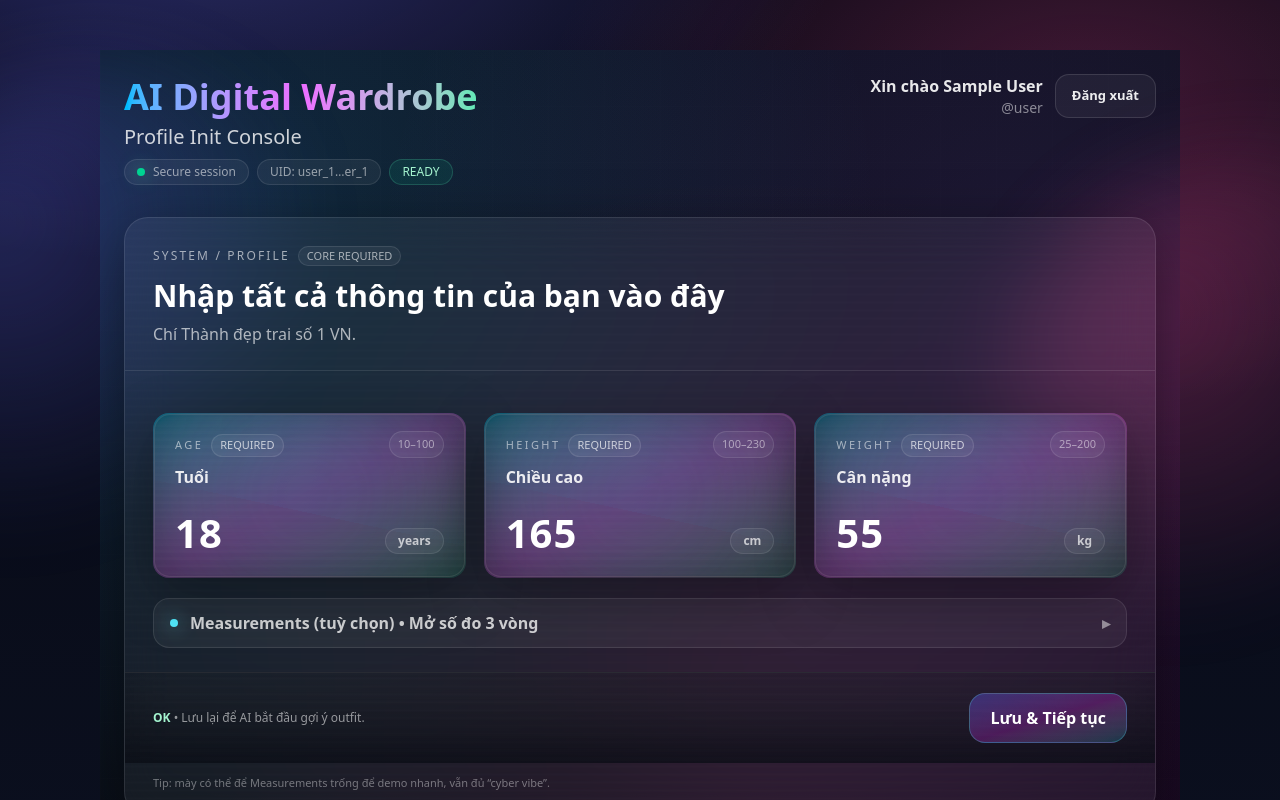
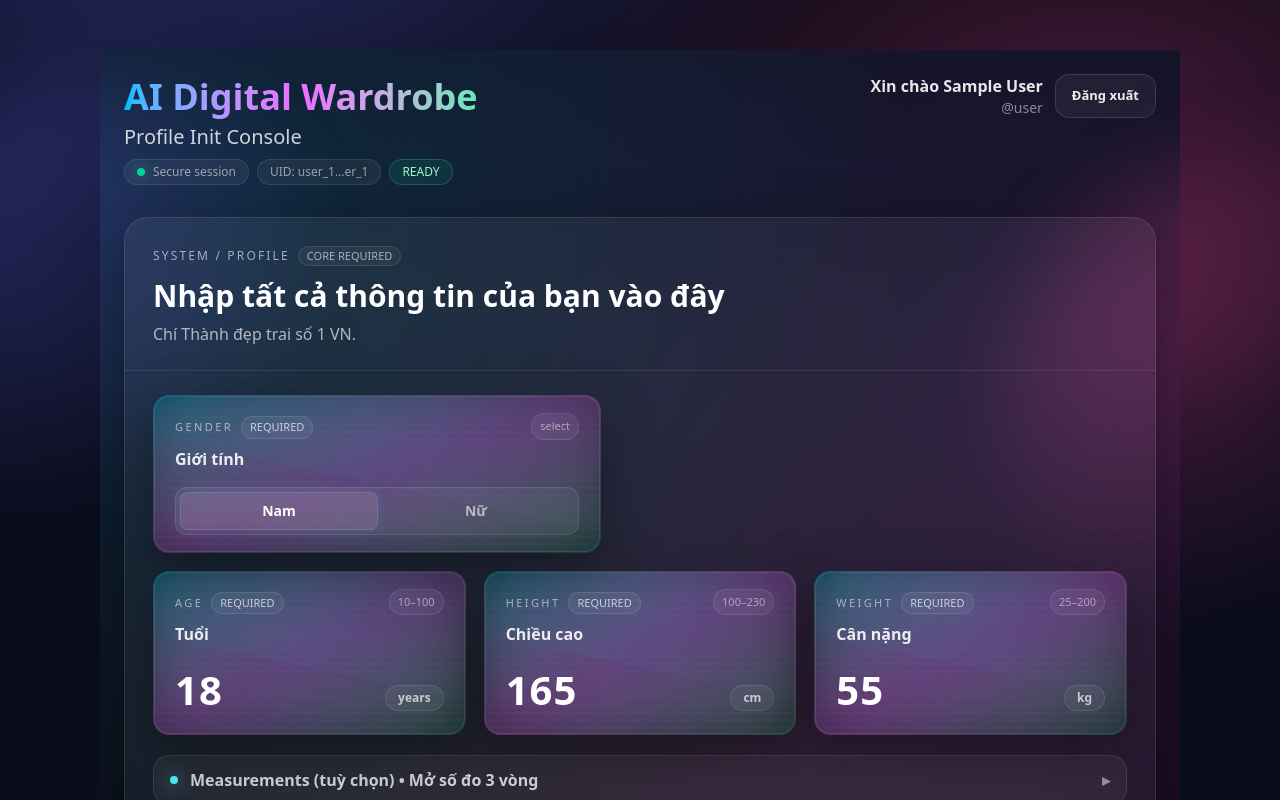
Before and after one commit to toilact/ai-digital-wardrobe, a Next.js app: page /onboarding in a window 1280 px wide. Shown: the top 800 px of the page. Built offline with nearby package versions, Linux system fonts and the light colour scheme; no server answers; the database is empty; sample sign-in values are in the browser's storage.

Commit message:
da them gioi tinh vao roi nha

```diff
--- a/src/app/onboarding/page.tsx
+++ b/src/app/onboarding/page.tsx
@@ -9,6 +9,8 @@ import LogoutButton from "@/components/LogoutButton";
 function emailPrefix(email?: string | null) {
   return (email || "").split("@")[0] || "";
 }
+
+type Gender = "male" | "female";
 
 function MetricCard({
   code,
@@ -30,7 +32,6 @@ function MetricCard({
   return (
     <div className="rounded-2xl p-[1px] bg-gradient-to-br from-cyan-400/35 via-fuchsia-400/30 to-emerald-400/20">
       <div className="relative cy-hud rounded-2xl border border-white/10 bg-black/30 backdrop-blur-xl px-5 py-4 shadow-[0_18px_55px_rgba(0,0,0,.35)] overflow-hidden">
-        {/* tiny glow */}
         <div className="pointer-events-none absolute -inset-24 opacity-40 blur-3xl bg-[radial-gradient(circle,rgba(56,189,248,.35),transparent_60%)]" />
 
         <div className="relative flex items-start justify-between gap-3">
@@ -69,7 +70,6 @@ function MetricCard({
           </span>
         </div>
 
-        {/* HUD corners */}
         <div
           aria-hidden="true"
           className="pointer-events-none absolute inset-0 rounded-2xl opacity-70
@@ -88,6 +88,78 @@ function MetricCard({
   );
 }
 
+function GenderToggle({
+  value,
+  onChange,
+}: {
+  value: Gender;
+  onChange: (v: Gender) => void;
+}) {
+  return (
+    <div className="max-w-md">
+      <div className="rounded-2xl p-[1px] bg-gradient-to-br from-cyan-400/35 via-fuchsia-400/30 to-emerald-400/20">
+        <div className="relative cy-hud rounded-2xl border border-white/10 bg-black/30 backdrop-blur-xl px-5 py-4 shadow-[0_18px_55px_rgba(0,0,0,.35)] overflow-hidden">
+          <div className="pointer-events-none absolute -inset-24 opacity-30 blur-3xl bg-[radial-gradient(circle,rgba(56,189,248,.30),transparent_60%)]" />
+
+          <div className="relative flex items-start justify-between gap-3">
+            <div>
+              <div className="inline-flex items-center gap-2">
+                <span className="text-[11px] tracking-[0.22em] text-white/55">GENDER</span>
+                <span className="text-[11px] text-white/70 px-2 py-[2px] rounded-full border border-white/10 bg-white/5">
+                  REQUIRED
+                </span>
+              </div>
+              <div className="mt-2 text-white/90 font-semibold">Giới tính</div>
+            </div>
+
+            <div className="text-[11px] text-white/50 px-2 py-1 rounded-full border border-white/10 bg-white/5">
+              select
+            </div>
+          </div>
+
+          <div className="relative mt-4">
+            <div className="inline-flex w-full rounded-xl border border-white/10 bg-white/5 p-1">
+              <button
+                type="button"
+                onClick={() => onChange("male")}
+                className={`flex-1 rounded-lg px-3 py-2 text-sm font-semibold transition ${
+                  value === "male"
+                    ? "bg-white/10 text-white border border-white/10 shadow-[0_0_18px_rgba(56,189,248,.18)]"
+                    : "text-white/60 hover:text-white/80"
+                }`}
+              >
+                Nam
+              </button>
+
+              <button
+                type="button"
+                onClick={() => onChange("female")}
+                className={`flex-1 rounded-lg px-3 py-2 text-sm font-semibold transition ${
+                  value === "female"
+                    ? "bg-white/10 text-white border border-white/10 shadow-[0_0_18px_rgba(56,189,248,.18)]"
+                    : "text-white/60 hover:text-white/80"
+                }`}
+              >
+                Nữ
+              </button>
+            </div>
+          </div>
+
+          <div
+            aria-hidden="true"
+            className="pointer-events-none absolute inset-0 rounded-2xl opacity-70
+            [background:
+            linear-gradient(to_right,rgba(34,211,238,.55),transparent_35%)_top_left/28px_1px_no-repeat,
+            linear-gradient(to_bottom,rgba(34,211,238,.55),transparent_35%)_top_left/1px_28px_no-repeat,
+            linear-gradient(to_left,rgba(168,85,247,.55),transparent_35%)_top_right/28px_1px_no-repeat,
+            linear-gradient(to_bottom,rgba(168,85,247,.55),transparent_35%)_top_right/1px_28px_no-repeat]"
+          />
+        </div>
+      </div>
+    </div>
+  );
+}
+
 export default function OnboardingPage() {
   const { user, loading } = useAuth();
   const router = useRouter();
@@ -96,6 +168,7 @@ export default function OnboardingPage() {
   const [saving, setSaving] = useState(false);
   const [advancedOpen, setAdvancedOpen] = useState(false);
 
+  const [gender, setGender] = useState<Gender>("male"); // ✅ chỉ 2 giới tính
   const [age, setAge] = useState<number>(18);
   const [heightCm, setHeightCm] = useState<number>(165);
   const [weightKg, setWeightKg] = useState<number>(55);
@@ -133,6 +206,7 @@ export default function OnboardingPage() {
   }, [age, heightCm, weightKg]);
 
   const validate = () => {
+    if (gender !== "male" && gender !== "female") return "Giới tính không hợp lệ.";
     if (age < 10 || age > 100) return "Tuổi không hợp lệ.";
     if (heightCm < 100 || heightCm > 230) return "Chiều cao không hợp lệ.";
     if (weightKg < 25 || weightKg > 200) return "Cân nặng không hợp lệ.";
@@ -149,6 +223,7 @@ export default function OnboardingPage() {
     setSaving(true);
     try {
       await upsertUserProfile(user.uid, {
+        gender,
         age,
         heightCm,
         weightKg,
@@ -170,14 +245,12 @@ export default function OnboardingPage() {
 
   return (
     <div className="min-h-screen relative text-white overflow-hidden">
-      {/* Background (cyber giống dashboard) */}
       <div className="absolute inset-0 -z-10 bg-gradient-to-br from-[#0b1020] via-[#0a0f18] to-[#12061a]" />
       <div className="absolute inset-0 -z-10 opacity-60 bg-[radial-gradient(circle_at_15%_20%,rgba(56,189,248,.25),transparent_55%)]" />
       <div className="absolute inset-0 -z-10 opacity-60 bg-[radial-gradient(circle_at_85%_30%,rgba(168,85,247,.22),transparent_60%)]" />
       <div className="absolute inset-0 -z-10 opacity-50 bg-[radial-gradient(circle_at_60%_85%,rgba(236,72,153,.16),transparent_60%)]" />
       <div className="absolute inset-0 -z-10 opacity-[0.10] [background-image:linear-gradient(to_right,rgba(255,255,255,.06)_1px,transparent_1px),linear-gradient(to_bottom,rgba(255,255,255,.06)_1px,transparent_1px)] [background-size:56px_56px]" />
 
-      {/* Top */}
       <header className="mx-auto w-full max-w-6xl px-6 pt-6">
         <div className="flex items-start justify-between gap-4">
           <div>
@@ -185,9 +258,7 @@ export default function OnboardingPage() {
               <span className="bg-gradient-to-r from-sky-400 via-fuchsia-400 to-emerald-300 bg-clip-text text-transparent">
                 AI Digital Wardrobe
               </span>
-              <div className="mt-1 text-white/80 text-lg md:text-xl font-medium">
-                Profile Init Console
-              </div>
+              <div className="mt-1 text-white/80 text-lg md:text-xl font-medium">Profile Init Console</div>
             </h1>
 
             <div className="mt-2 flex flex-wrap items-center gap-2 text-xs text-white/55">
@@ -222,10 +293,8 @@ export default function OnboardingPage() {
         </div>
       </header>
 
-      {/* Body */}
       <main className="mx-auto w-full max-w-6xl px-6 pt-8 pb-10">
         <div className="cy-hud-panel rounded-3xl border border-white/10 bg-white/5 backdrop-blur-xl shadow-[0_18px_60px_rgba(0,0,0,.45)] overflow-hidden">
-          {/* Title strip */}
           <div className="px-7 py-6 border-b border-white/10">
             <div className="inline-flex items-center gap-2 text-xs tracking-[0.18em] text-white/60">
               SYSTEM / PROFILE
@@ -233,16 +302,17 @@ export default function OnboardingPage() {
                 CORE REQUIRED
               </span>
             </div>
-            <div className="mt-3 text-2xl md:text-3xl font-semibold text-white">
-              Nhập tất cả thông tin của bạn vào đây
-            </div>
-            <p className="mt-2 text-white/65">
-              Chí Thành đẹp trai số 1 VN.
-            </p>
+            <div className="mt-3 text-2xl md:text-3xl font-semibold text-white">Nhập tất cả thông tin của bạn vào đây</div>
+            <p className="mt-2 text-white/65">Chí Thành đẹp trai số 1 VN.</p>
           </div>
 
-          {/* Cards */}
           <div className="px-7 pt-6">
+            {/* ✅ Gọn như code cũ: chỉ thêm ô giới tính nhỏ ở trên */}
+            <div className="mb-4">
+              <GenderToggle value={gender} onChange={setGender} />
+            </div>
+
+            {/* ✅ Grid y chang code cũ */}
             <div className="grid gap-4 md:grid-cols-3">
               <MetricCard
                 code="AGE"
@@ -273,7 +343,6 @@ export default function OnboardingPage() {
               />
             </div>
 
-            {/* Optional toggle */}
             <button
               type="button"
               onClick={() => setAdvancedOpen((s) => !s)}
@@ -286,35 +355,13 @@ export default function OnboardingPage() {
 
             {advancedOpen ? (
               <div className="mt-4 grid gap-4 md:grid-cols-3">
-                <MetricCard
-                  code="BUST"
-                  title="Vòng 1"
-                  range="30–200"
-                  unit="cm"
-                  value={bustCm}
-                  onChange={setBustCm}
-                />
-                <MetricCard
-                  code="WAIST"
-                  title="Vòng 2"
-                  range="30–200"
-                  unit="cm"
-                  value={waistCm}
-                  onChange={setWaistCm}
-                />
-                <MetricCard
-                  code="HIP"
-                  title="Vòng 3"
-                  range="30–200"
-                  unit="cm"
-                  value={hipCm}
-                  onChange={setHipCm}
-                />
+                <MetricCard code="BUST" title="Vòng 1" range="30–200" unit="cm" value={bustCm} onChange={setBustCm} />
+                <MetricCard code="WAIST" title="Vòng 2" range="30–200" unit="cm" value={waistCm} onChange={setWaistCm} />
+                <MetricCard code="HIP" title="Vòng 3" range="30–200" unit="cm" value={hipCm} onChange={setHipCm} />
               </div>
             ) : null}
           </div>
 
-          {/* Sticky action bar */}
           <div className="sticky bottom-0 mt-6 border-t border-white/10 bg-[linear-gradient(to_top,rgba(9,12,20,.75),rgba(9,12,20,.25))] backdrop-blur-xl">
             <div className="px-7 py-5 flex flex-col sm:flex-row items-start sm:items-center gap-4 justify-between">
               <div className="text-xs text-white/55 leading-relaxed">
--- a/src/components/ProfileDrawer.tsx
+++ b/src/components/ProfileDrawer.tsx
@@ -24,6 +24,12 @@ function fmtTs(ts: any) {
   } catch {
     return "—";
   }
+}
+
+function genderLabel(g: any) {
+  if (g === "male") return "Nam";
+  if (g === "female") return "Nữ";
+  return "—";
 }
 
 function Row({ label, value }: { label: string; value?: any }) {
@@ -85,9 +91,7 @@ export default function ProfileDrawer({
             </div>
 
             <div className="leading-tight">
-              <div className="text-white font-semibold">
-                {user?.displayName || uname || "Tài khoản"}
-              </div>
+              <div className="text-white font-semibold">{user?.displayName || uname || "Tài khoản"}</div>
               <div className="text-xs text-white/60">{user?.email || "—"}</div>
             </div>
           </div>
@@ -112,6 +116,10 @@ export default function ProfileDrawer({
 
           <div className="rounded-xl border border-white/10 bg-white/5 p-4">
             <div className="text-sm font-semibold text-white/90 mb-2">Thông tin cá nhân</div>
+
+            {/* ✅ thêm giới tính (Nam/Nữ) */}
+            <Row label="Giới tính" value={genderLabel((profile as any)?.gender)} />
+
             <Row label="Tuổi" value={profile?.age} />
             <Row label="Chiều cao (cm)" value={profile?.heightCm} />
             <Row label="Cân nặng (kg)" value={profile?.weightKg} />
--- a/src/components/WardrobeUploader.tsx
+++ b/src/components/WardrobeUploader.tsx
@@ -309,7 +309,7 @@ export default function WardrobeUploader({
           </div>
 
           <div className="text-xs opacity-60">
-            * con bò Chí Thành đẹp trai
+            * anh Thành Chí Thành đẹp trai
           </div>
         </div>
       )}
--- a/src/lib/profile.ts
+++ b/src/lib/profile.ts
@@ -1,16 +1,23 @@
 import { doc, getDoc, serverTimestamp, setDoc } from "firebase/firestore";
 import { db } from "@/lib/firebase";
 
+export type Gender = "male" | "female";
+
 export type UserProfile = {
+  gender: Gender; // ✅ thêm giới tính (Nam/Nữ)
   age: number;
   heightCm: number;
   weightKg: number;
-  bustCm?: number;   // vòng 1
-  waistCm?: number;  // vòng 2
-  hipCm?: number;    // vòng 3
+  bustCm?: number; // vòng 1
+  waistCm?: number; // vòng 2
+  hipCm?: number; // vòng 3
   updatedAt?: any;
   createdAt?: any;
 };
+
+function isValidGender(x: any): x is Gender {
+  return x === "male" || x === "female";
+}
 
 export async function getUserProfile(uid: string) {
   const ref = doc(db, "users", uid);
@@ -19,8 +26,8 @@ export async function getUserProfile(uid: string) {
 
   const data = snap.data() as any;
 
-  // Coi là "đã có profile" khi đủ các field bắt buộc
   const ok =
+    isValidGender(data.gender) &&
     typeof data.age === "number" &&
     typeof data.heightCm === "number" &&
     typeof data.weightKg === "number" &&
@@ -30,7 +37,6 @@ export async function getUserProfile(uid: string) {
 
   return ok ? (data as UserProfile) : null;
 }
-
 
 export async function upsertUserProfile(uid: string, profile: UserProfile) {
   const ref = doc(db, "users", uid);
```
